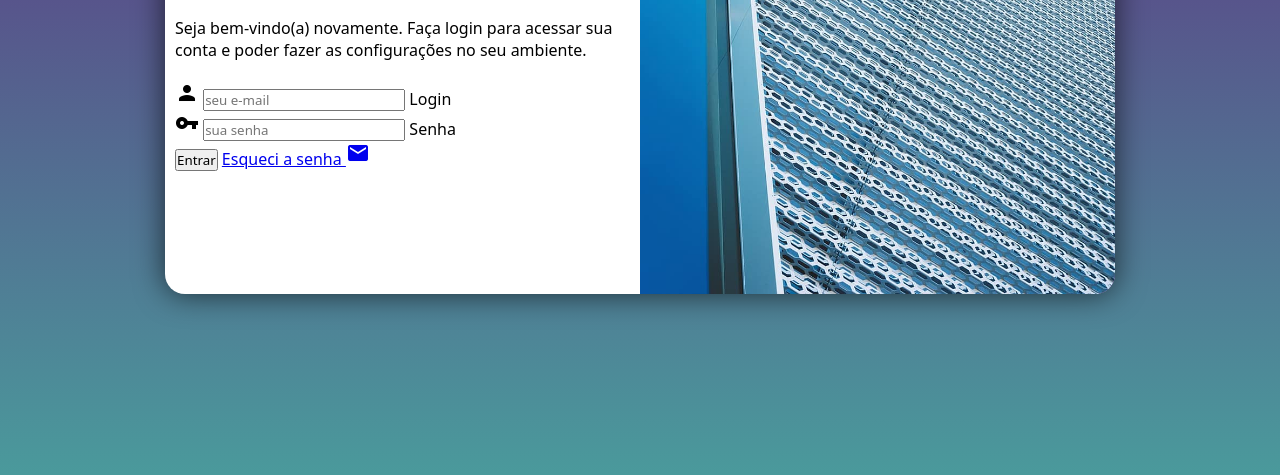
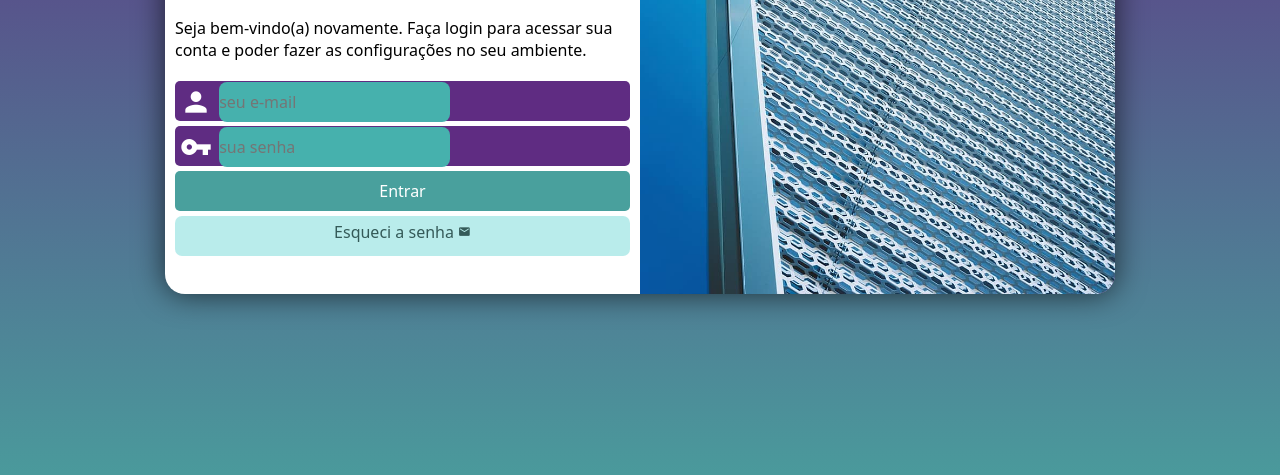
Before and after one commit to Luisfdsilva/Pojeto-login, a plain HTML site: page index.html in a window 1280 px wide. Shown: the part 281-756 px from the top of the page. Drawn offline with Linux system fonts and the light colour scheme.

Commit message:
Update style.css

```diff
--- a/estilos/style.css
+++ b/estilos/style.css
@@ -35,7 +35,6 @@ section#login {
     height: 500px;
     border-radius: 20px;
     box-shadow: 0px 0px 30px rgba(0, 0, 0, 0.651);
-
     transition: width 1s height 1s;
     transition-timing-function: ease;
 }
@@ -58,3 +57,67 @@ div#formulario > h1 {
 div#formulario > p {
     font-size: 0.8em;
 }
+
+form > div.campo {
+    background-color: #5f2c82;
+    display: block;
+    width: 100%;
+    height: 40px;
+    border-radius: 5px;
+    margin: 5px 0px;
+}
+
+div.campo > label {
+    display: none;
+}
+div.campo > i{
+    color: white;
+    /* background-color: black; */
+    font-size: 2em;
+    width: 40px;
+    padding: 5px;
+}
+div.campo > input {
+    background-color: #46b1ad;
+    font-size: 1em;
+    width: calc(100%-44px);
+    height: 100%;
+    transform: translateY(-10px);
+    border: 0px;
+    border-radius: 8px;
+}
+form > input[type=submit] {
+    display: block;
+    font-size: 1em;
+    width: 100%;
+    height: 40px;
+    background-color: #49a09d;
+    color: white;
+    border: none;
+    border-radius: 5px;
+    cursor: pointer;
+}
+form > input[ type=submit]:hover {
+    background-color: #09538fc9;
+}
+form > a.botao {
+    display: block;
+    text-align: center;
+    font-size: 1em;
+    width: 100%;
+    height: 40px;
+    padding-top: 5px;
+    margin-top: 5px;
+    background-color: #b2ebe9e8;
+    color: #264b49e8;
+    border-radius: 7px;
+    text-decoration: none;
+}
+form > a.botao:hover {
+    background-color: #6cd3cf;
+}
+
+form > a.botao > i {
+    font-size: 0.8em;
+
+}
```
